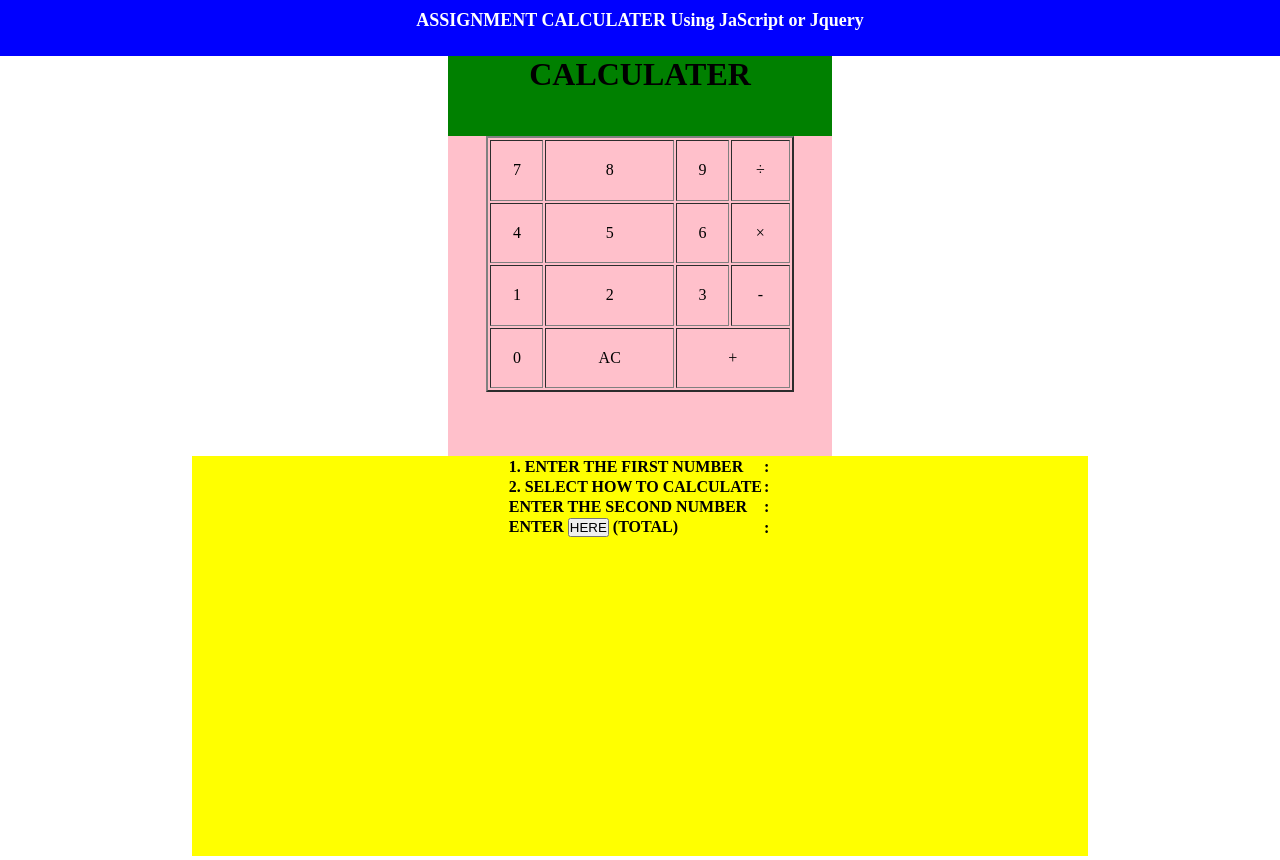
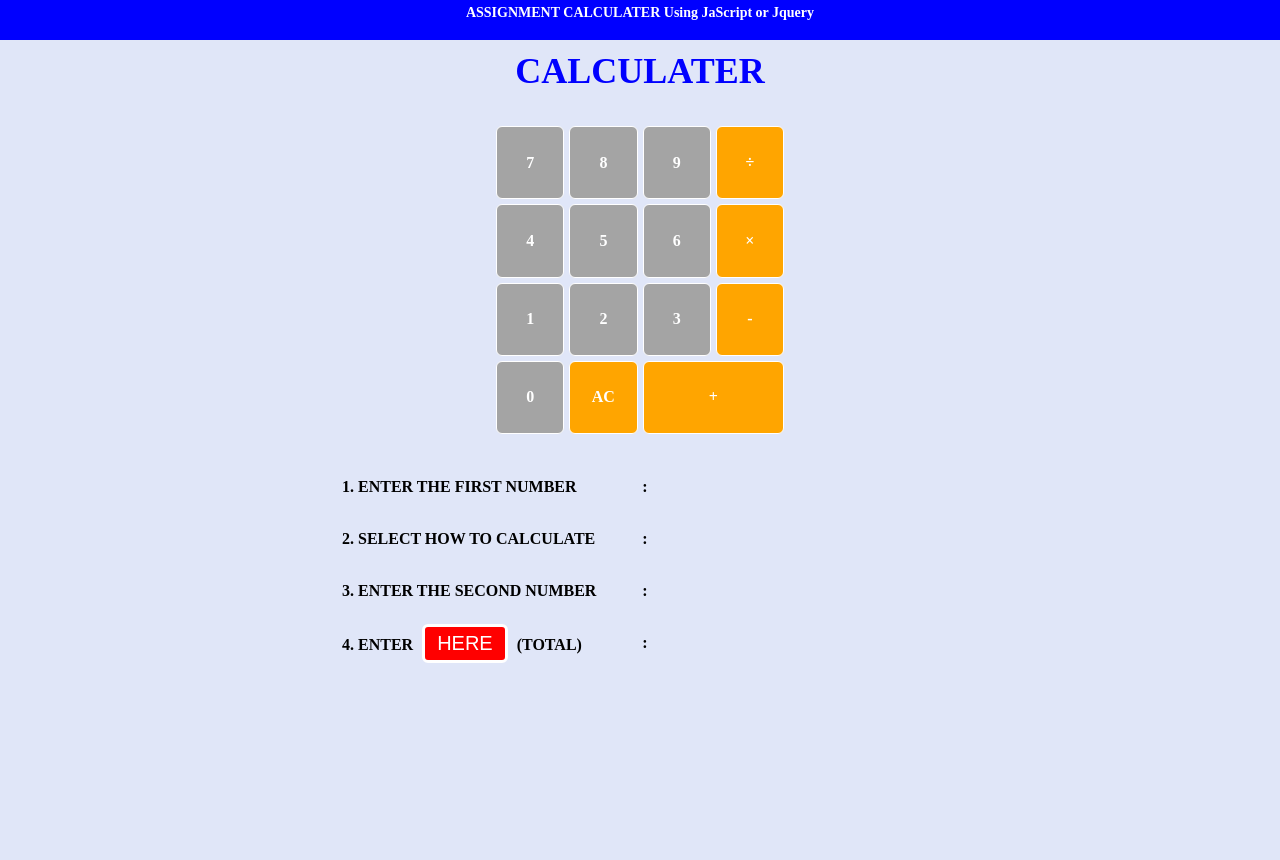
Before and after one commit to shimoikura/basic_web, a plain HTML site: page calculater/calculater.html in a window 1280 px wide. Both pictures are taken after a click on the element "AC". Drawn offline with nearby package versions, Linux system fonts and the light colour scheme.

Commit message:
calculater's main function complete

```diff
--- a/calculater/calculater.html
+++ b/calculater/calculater.html
@@ -20,7 +20,7 @@
             <h1 id="a"></h1>
           </div>
           <div class="calculater-bottom">
-            <table border="2">
+            <table border="0" cellspacing="5" ontouchstart="">
               <tr >
                 <td  class="number" id="7">7</td>
                 <td  class="number" id="8">8</td>
@@ -31,7 +31,7 @@
                 <td  class="number" id="4">4</td>
                 <td  class="number" id="5">5</td>
                 <td  class="number" id="6">6</td>
-                <td class="arithmatic " id="×">×</td>
+                <td class="arithmatic" id="×">×</td>
               </tr>
               <tr>
                 <td  class="number" id="1">1</td>
@@ -51,26 +51,26 @@
 
       <div class="display">
         <div class="display-text">
-          <table>
+          <table >
             <tr>
-              <th>1. ENTER THE FIRST NUMBER</th>
+              <th class="item">1. ENTER THE FIRST NUMBER</th>
               <th class="semi">:</th>
-              <td id="first-num"></td>
+              <td class="element" id="first-num"></td>
             </tr>
             <tr>
-              <th>2. SELECT HOW TO CALCULATE</th>
+              <th class="item">2. SELECT HOW TO CALCULATE</th>
               <th class="semi">:</th>
-              <td id="arithmatic_text"></td>
+              <td class="element" id="arithmatic_text"></td>
             </tr>
             <tr>
-              <th> ENTER THE SECOND NUMBER</th>
+              <th class="item">3. ENTER THE SECOND NUMBER</th>
               <th class="semi">:</th>
-              <td></td>
+              <td class="element" id="second-num"></td>
             </tr>
             <tr>
-              <th> ENTER <button type="button" name="button">HERE</button> (TOTAL)</th>
+              <th class="item">4. ENTER <button id="enter_button" type="button" name="button"> HERE</button> (TOTAL)</th>
               <th class="semi">:</th>
-              <td></td>
+              <td class="element" id="enter_text"></td>
             </tr>
           </table>
         </div>
--- a/calculater/css/calculater.css
+++ b/calculater/css/calculater.css
@@ -3,6 +3,7 @@ height: 100%;
 }
 body{
   height: 100%;
+  background-color: #E0E6F8;
 }
 *{
   margin: 0;
@@ -14,57 +15,111 @@ body{
 }
 .header{
   width: 100%;
-  height:7%;
+  height:5%;
   background-color: blue;
 }
 .header h2{
   color: white;
   text-align: center;
   font-weight: bold;
-  font-size: 18px;
-  padding-top:  10px;
+  font-size: 14px;
+  padding-top:  5px;
 }
 .main{
   height: 50%;
   width: 100%;
 }
 .calculater{
-  width: 30%;
+  width: 300px;
   height: 100%;
   margin: auto;
-  background-color: red;
 }
 .calculater-top{
   height: 20%;
   width: 100%;
-  background-color: green;
 }
 .calculater-top h1{
   text-align: center;
+  font-size: 36px;
+  color: blue;
+  padding-top: 10px;
 }
 .calculater-bottom{
   height: 80%;
   width: 100%;
-  background-color: pink;
 }
 .calculater-bottom table{
-  width: 80%;
-  height: 80%;
+  width: 100%;
+  height: 100%;
   margin: auto;
   text-align: center;
-  border:
+  border-radius: 6px;
+  border: 1px solid #E0E6F8;
+  cursor: pointer;
+}
+.calculater-bottom td{
+  width: 25%;
+  height: 25%;
+  border-radius: 6px;
+  font-weight: bold;
+  color: white;
+  border: solid 0.7px;
+  border-color: white;
+}
+.number{
+  background-color:#A4A4A4;　/*薄いグレー*/
+  /*濃いグレー #6E6E6E*/
+}
+/*クリックしたときのボックスシャドウ*/
+.number:active{
+  box-shadow: 0 0 15px 8px #424242 inset;
+}
+.arithmatic,.result{
+  background-color: orange;
+}
+/*クリックしたときのボックスシャドウ*/
+.arithmatic:active,.result:active{
+  background-color: orange;
+  box-shadow: 0 0 15px 8px #B45F04 inset;
 }
 .display{
   height: 50%;
   width: 100%;
 }
 .display-text{
-  width: 70%;
+  width: 600px;
   height: 100%;
-  background-color: yellow;
   margin: auto;
 }
 .display-text table{
+  width: 600px;
   margin: auto;
   text-align: left;
+  margin-top: 20px;
 }
+.display-text tr{
+  height: 50px;
+}
+.item{
+  width: 50%;
+}
+.semi{
+  width:10px;
+  text-align: center;
+}
+.element{
+  text-align: center;
+  font-weight: bold;
+}
+#enter_button{
+  background-color: red;
+  color: white;
+  border-color: white;
+  border: solid;
+  font-size: 20px;
+  padding: 5px 12px;
+  margin: 0 5px;
+  text-decoration: none;
+  border-radius: 6px;
+  cursor: pointer; //マウスを乗せたら手の形
+}
--- a/calculater/js/calculater.js
+++ b/calculater/js/calculater.js
@@ -1,23 +1,76 @@
 $(document).ready(function(){
-  var i = 0;
-  var num1Array = new Array();  //配列の作成
-  var num2Array = new Array();
+  var i = 0;   //THE FIRST NUMBER配列の作成用
+  var k = 0;   //THE SECOND NUMBER配列の作成用
+  var num1Array = new Array();  //THE FIRST NUMBER用配列の作成
+  var num2Array = new Array(); //THE FIRST NUMBER用配列の作成
+  var num3Array = new Array(); //THE SECOND NUMBER用配列の作成
+  var num4Array = new Array(); //THE SECOND NUMBER用配列の作成
+  var num1;
+  var num2;
+  var cal_id;
   var cal_class;
   num2Array[0] = [];
+  num4Array[0] = [];
   $(".calculater-bottom td").on('click',function(){
      cal_class = $(this).attr("class");　// classの取得
-    if (cal_class == "number")
-    {
-
-      $("#a").text(i);
+    if ((cal_class == "number" ) && ($.isEmptyObject(cal_id) == true)){
       num1Array[i+2] = $(this).attr("id");  //idの値取得
       num2Array[i+1] = num2Array[i] + num1Array[i+2];
-      $("#first-num").text(num2Array[i+1]);
+      num1 = num2Array[i+1];
+      $("#first-num").text(num1);
       i++;
     }
+    else if ((cal_class == "arithmatic") && ($.isEmptyObject(num1) == false)){
+      cal_id = $(this).attr("id");　// classの取得
+      $("#arithmatic_text").text(cal_id);
+    }
+    else if ((cal_class == "number") && ($.isEmptyObject(cal_id) == false)) {
+      num3Array[k+2] = $(this).attr("id");  //idの値取得
+      num4Array[k+1] = num4Array[k] + num3Array[k+2];
+      num2 = num4Array[k+1]
+      $("#second-num").text(num2);
+      k++;
+    }
+    else if ((cal_class == "arithmatic") && ($.isEmptyObject(num1) == true)) {
+      $("#first-num").text("★Please enter !");
+    }
+    else if (cal_class == "result") {
+      num2Array[0] = [];
+      num4Array[0] = [];
+      num1 = "";
+      num2 = "";
+      i = 0;
+      k = 0;
+      cal_id = "";
+      $("#first-num").text("");
+      $("#arithmatic_text").text("");
+      $("#second-num").text("");
+      $("#enter_text").text("");
+    }
     else {
-      cal_class = $(this).attr("id");　// classの取得
-      $("#arithmatic_text").text(cal_class);
+      $("#first-num").text("禁止");
+      $("#arithmatic_text").text("禁止");
+      $("#second-num").text("禁止");
     }
+
+    //HERE button click
+    $("#enter_button").click(function(){
+      if (cal_id == "+") {
+        var result = parseInt(num1) + parseInt(num2);
+        $("#enter_text").text(result);
+      }
+      else if (cal_id == "-") {
+        var result = num1 - num2;
+        $("#enter_text").text(result);
+      }
+      else if (cal_id == "×") {
+        var result = num1 * num2;
+        $("#enter_text").text(result);
+      }
+      else if (cal_id == "÷") {
+        var result = num1 / num2;
+        $("#enter_text").text(result);
+      }
+    });
   });
 });
```
